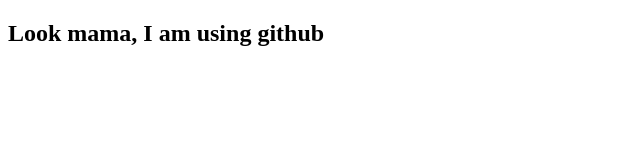
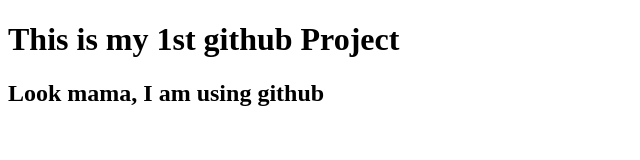
Before and after one commit to ranjit-mandal/my-first-website, a plain HTML site: page index.html in a window 1280 px wide. Shown: the whole page, without its empty margins (0-640 px from the left). Drawn offline with Linux system fonts and the light colour scheme.

Commit message:
added a header

```diff
--- a/index.html
+++ b/index.html
@@ -6,6 +6,7 @@
     <title>Document</title>
 </head>
 <body>
+    <h1>This is my 1st github Project</h1>
     <h2>Look mama, I am using github</h2>
 </body>
 </html>
```
Also changed, not shown: 1 other file.
